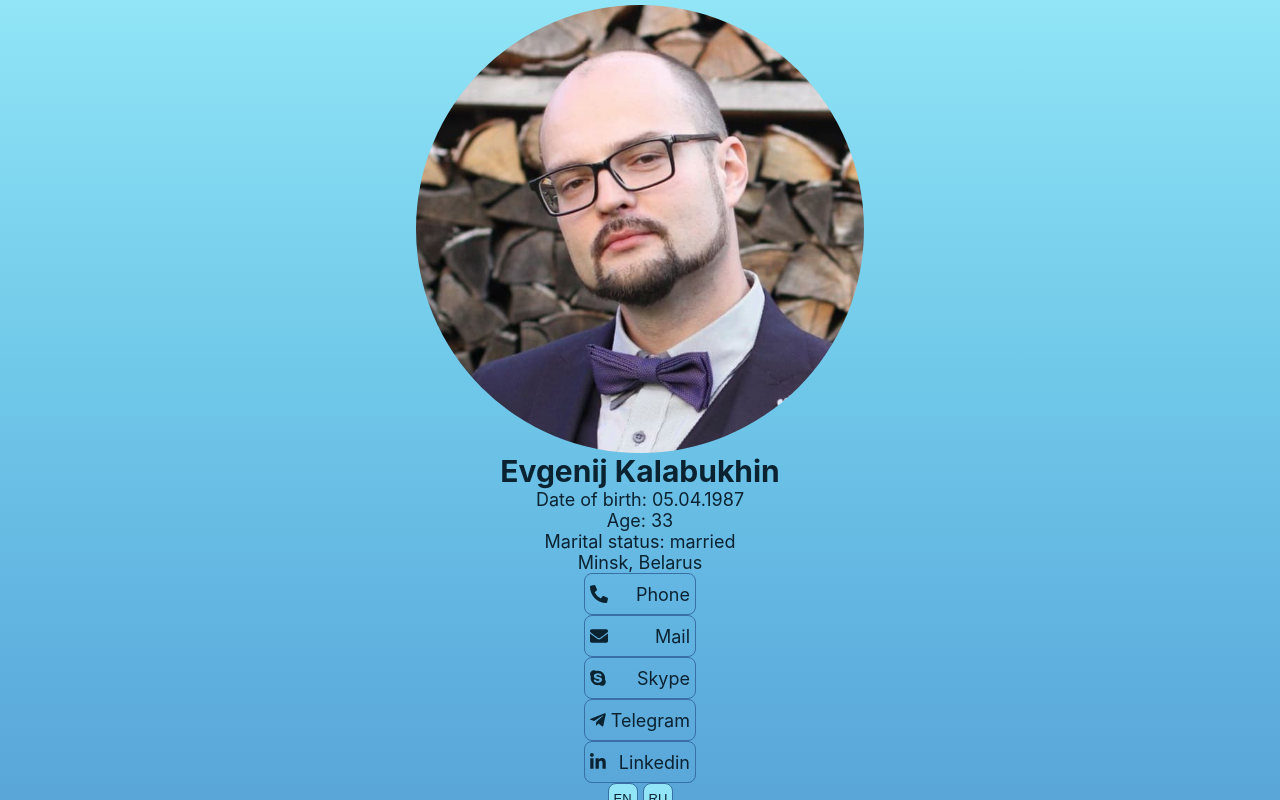
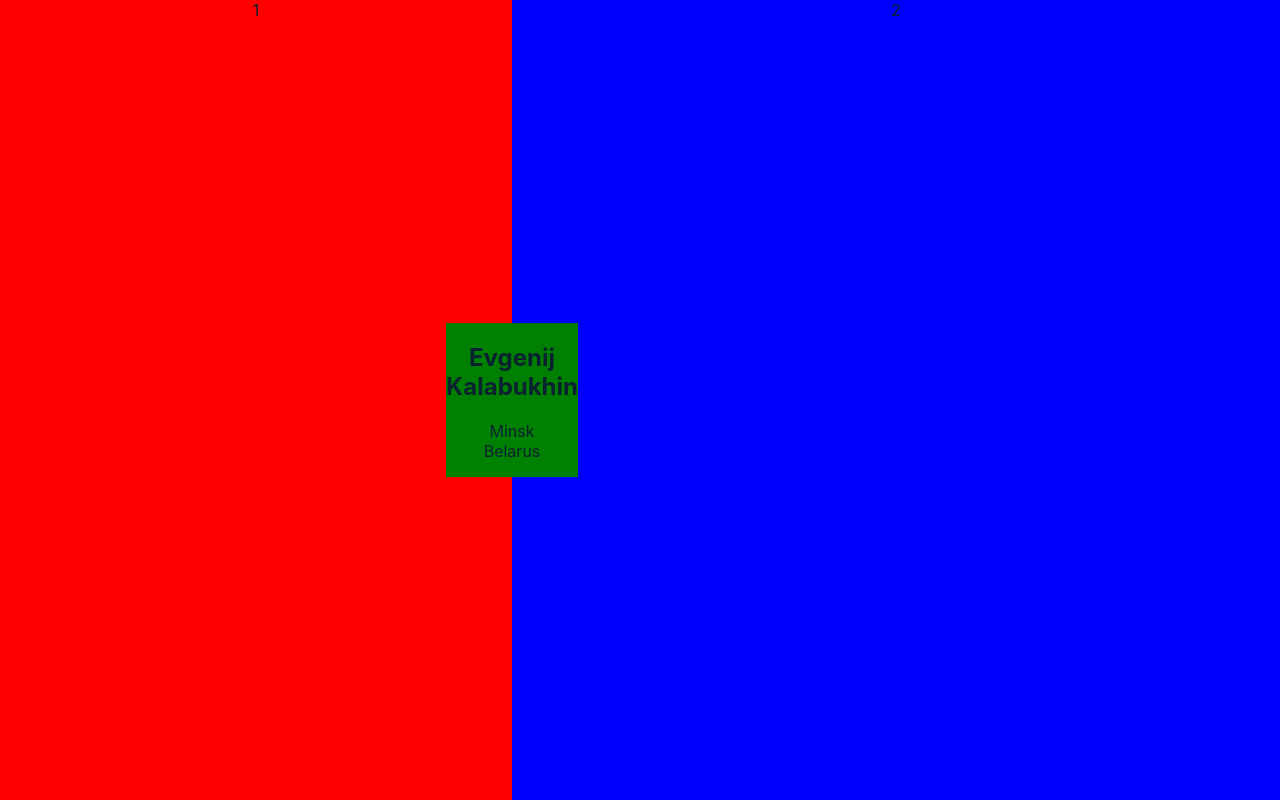
Before and after one commit to EK-machine/promo, a React (Create React App) app: page / in a window 1280 px wide. Shown: the top 800 px of the page. Built offline with nearby package versions, Linux system fonts and the light colour scheme.

Commit message:
made upper preheader layout

```diff
--- a/src/components/Preheader.jsx
+++ b/src/components/Preheader.jsx
@@ -2,13 +2,13 @@ import React, { useRef } from 'react';
 import classNames from 'classnames';
 import { useIntersection } from 'react-use';
 import './preheader.css';
-import { faPhoneAlt, faEnvelope } from '@fortawesome/free-solid-svg-icons';
-import {
-  faLinkedinIn,
-  faTelegramPlane,
-  faSkype,
-} from '@fortawesome/free-brands-svg-icons';
-import { FontAwesomeIcon } from '@fortawesome/react-fontawesome';
+// import { faPhoneAlt, faEnvelope } from '@fortawesome/free-solid-svg-icons';
+// import {
+//   faLinkedinIn,
+//   faTelegramPlane,
+//   faSkype,
+// } from '@fortawesome/free-brands-svg-icons';
+// import { FontAwesomeIcon } from '@fortawesome/react-fontawesome';
 
 function Preheader() {
   const preheaderRef = useRef(null);
@@ -31,7 +31,24 @@ function Preheader() {
   return (
     <div ref={preheaderRef} className="preheader__container">
       <div className={preheaderClasses}>
-        <section className="preheader__item preheader__img-container">
+        <section className="preheader__img-container">1</section>
+        <section className="preheader__contacts-container">
+          <div className="preheader__bio-container">
+            <h1 className="preheader__name">
+              Evgenij
+              <br />
+              Kalabukhin
+            </h1>
+            <p className="preheader__paragraph">
+              Minsk
+              <br />
+              Belarus
+            </p>
+          </div>
+          2
+        </section>
+
+        {/* <section className="preheader__item preheader__img-container">
           <img
             className="preheader__avatar"
             src="/images/avatar.jpg"
@@ -99,7 +116,7 @@ function Preheader() {
           <button type="button" className="preheader__language-btn">
             RU
           </button>
-        </div>
+        </div> */}
       </div>
     </div>
   );
--- a/src/components/preheader.css
+++ b/src/components/preheader.css
@@ -1,10 +1,7 @@
 .preheader__container {
   margin: 0;
-  padding: 5px 5px 0 5px;
-  display: flex;
-  flex-direction: row;
-  justify-content: center;
-  flex-wrap: wrap;
+  padding: 0;
+
   background-image: linear-gradient(
     to bottom,
     #91e5f6,
@@ -18,14 +15,44 @@
   position: sticky;
   top: 0px;
 }
-
 .preheader__opacity-container {
   opacity: 0;
 }
-
 .preheader__opacity-container_visible {
   opacity: 1;
+  display: flex;
+  flex-direction: row;
+  justify-content: center;
+  flex-wrap: wrap;
+  position: relative;
 }
+
+.preheader__img-container {
+  flex-basis: 40%;
+  flex-grow: 4;
+  flex-shrink: 6;
+  order: -1;
+  height: 100vh;
+  background-color: red;
+}
+
+.preheader__contacts-container {
+  flex-basis: 60%;
+  flex-grow: 6;
+  flex-shrink: 4;
+  order: 0;
+  height: 100vh;
+  background-color: blue;
+}
+
+.preheader__bio-container {
+  position: absolute;
+  background-color: green;
+  top: 50%;
+  transform: translate(-50%, -50%);
+}
+
+/*
 
 .preheader__img-container {
   overflow: hidden;
@@ -145,4 +172,4 @@
   );
   cursor: pointer;
   font-weight: bold;
-}
+} */
```
Also changed, not shown: src/components/preheader_back.jpg (added).
